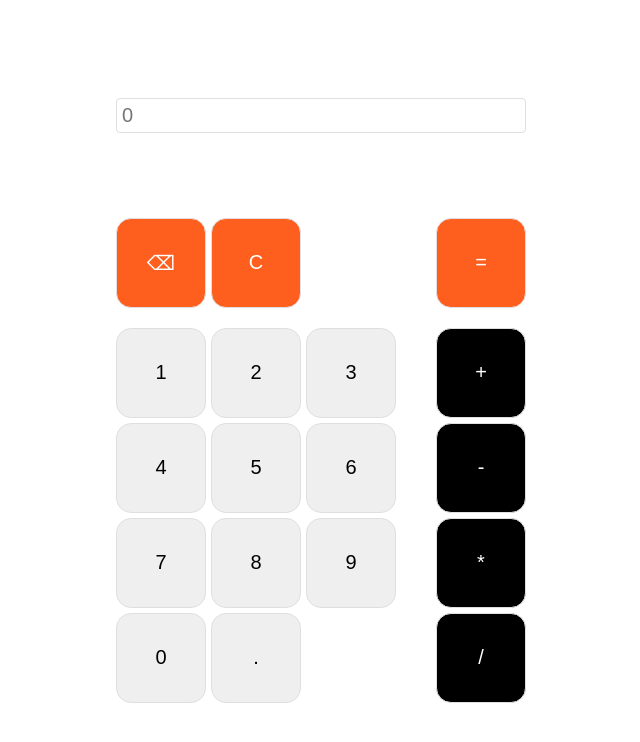
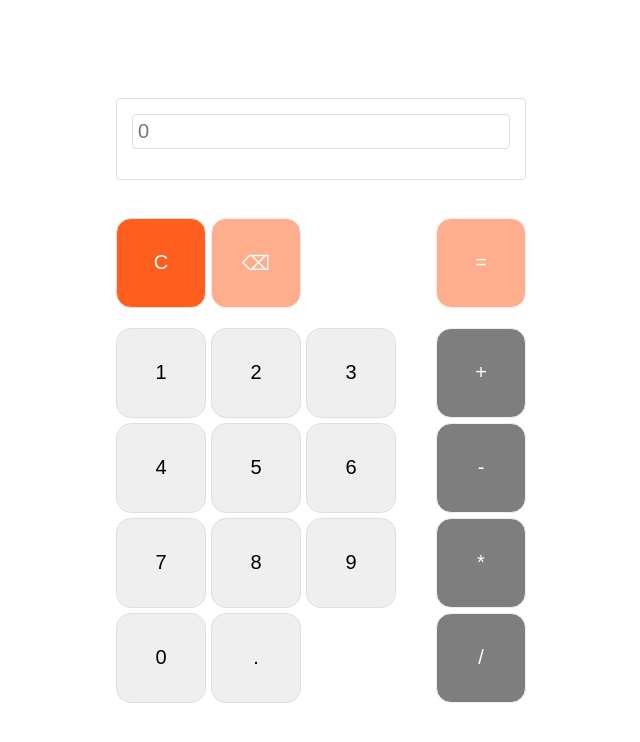
Before and after one commit to 8Gato8/calculator, a plain HTML site: page src/index.html in a window 1280 px wide. Shown: the whole page, without its empty margins (319-959 px from the left). Drawn offline with Linux system fonts and the light colour scheme.

Commit message:
feat: add disabled state for buttons by default

```diff
--- a/src/index.html
+++ b/src/index.html
@@ -10,18 +10,21 @@
   <body>
     <div class="container">
       <div class="top">
-        <label class="display-label">
+        <div class="display-container">
           <input type="text" class="display-input" placeholder="0" />
-        </label>
+          <div class="display-result"></div>
+        </div>
       </div>
       <div class="bottom">
         <div class="bottom-controls">
           <div class="reset-controls">
-            <button id="erase" class="button button_orange" type="button">⌫</button>
             <button id="reset" class="button button_orange" type="button">С</button>
+            <button id="erase" disabled class="button button_orange" type="button">⌫</button>
           </div>
 
-          <button id="equals" class="button button_orange" type="button" data-value="=">=</button>
+          <button id="equals" disabled class="button button_orange" type="button" data-value="=">
+            =
+          </button>
         </div>
 
         <div class="bottom-buttons">
@@ -42,16 +45,36 @@
           </div>
           <div class="bottom-operators">
             <div class="operators">
-              <button id="plus" class="button button_black" type="button" data-operator="+">
+              <button
+                id="plus"
+                disabled
+                class="button button_black"
+                type="button"
+                data-operator="+">
                 +
               </button>
-              <button id="minus" class="button button_black" type="button" data-operator="-">
+              <button
+                id="minus"
+                disabled
+                class="button button_black"
+                type="button"
+                data-operator="-">
                 -
               </button>
-              <button id="multiply" class="button button_black" type="button" data-operator="*">
+              <button
+                id="multiply"
+                disabled
+                class="button button_black"
+                type="button"
+                data-operator="*">
                 *
               </button>
-              <button id="buttonide" class="button button_black" type="button" data-operator="/">
+              <button
+                id="buttonide"
+                disabled
+                class="button button_black"
+                type="button"
+                data-operator="/">
                 /
               </button>
             </div>
```
